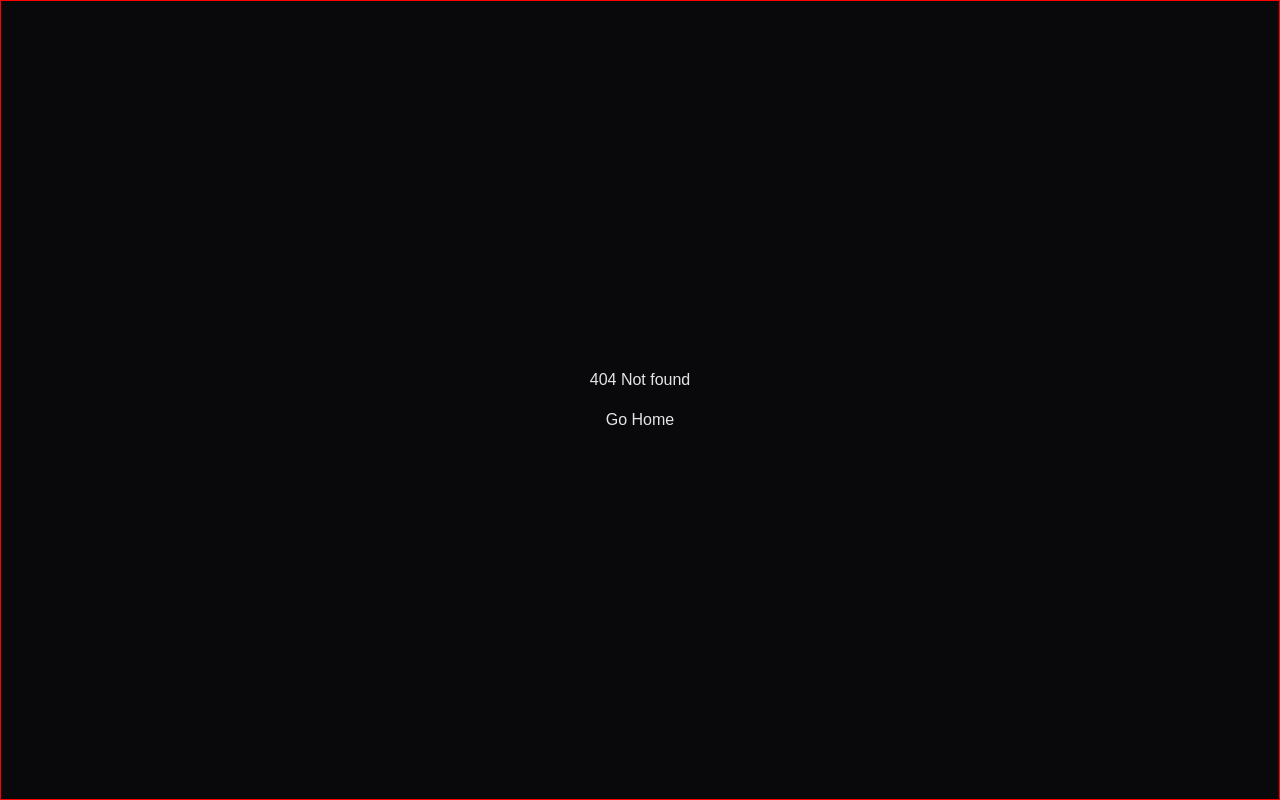
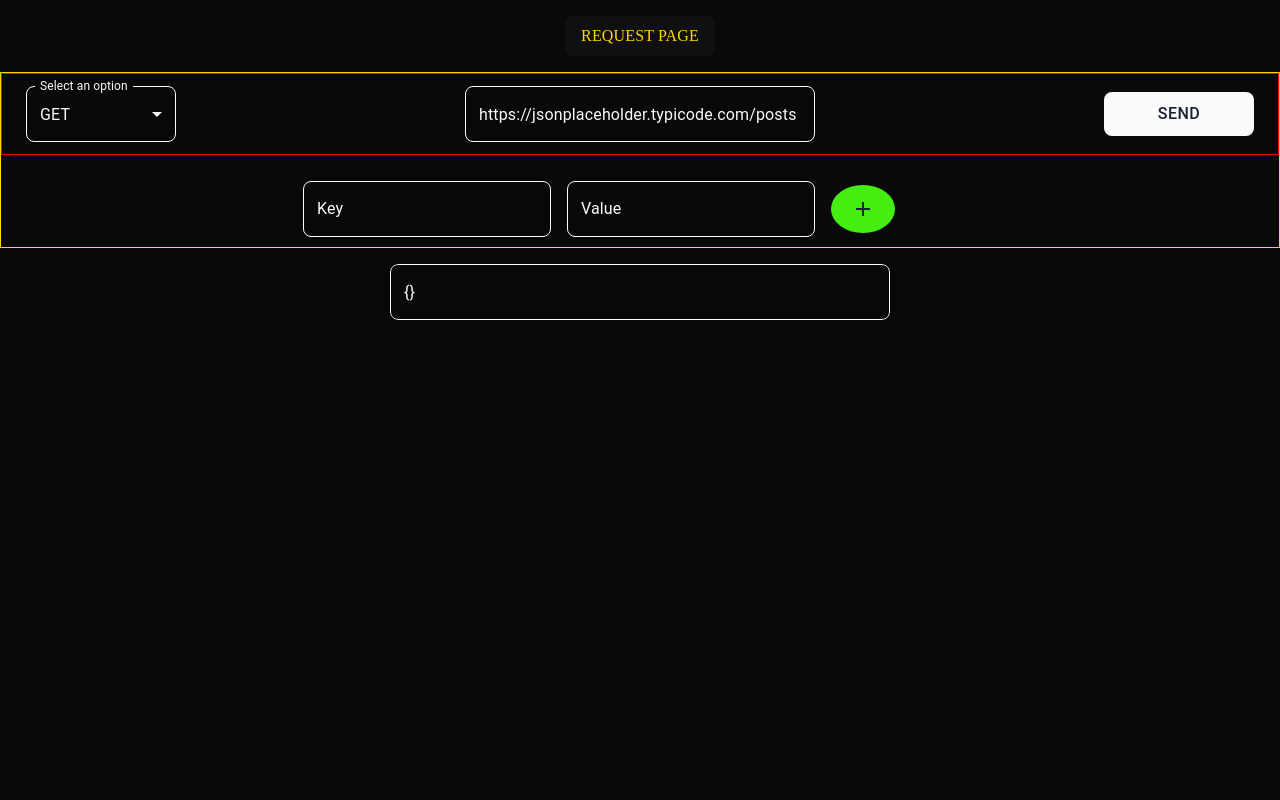
Before and after one commit to Megas-MDN/simple-react-app, a React (Vite) app: page /request in a window 1280 px wide. Before the commit this address had no page. Built offline with nearby package versions, Linux system fonts and the light colour scheme.

Commit message:
feat Cliente request

```diff
--- a/src/App.tsx
+++ b/src/App.tsx
@@ -13,12 +13,17 @@ import InputText from './components/InputText';
 import Select, { IOption } from './components/Select';
 import React from 'react';
 import { Text } from './components/Text';
+import RequestPage from './pages/RequestPage';
 
 const router = createBrowserRouter([
   {
     path: '/',
     element: <Home />,
     errorElement: <Error />,
+  },
+  {
+    path: '/request',
+    element: <RequestPage />,
   },
   {
     path: '/about',
@@ -89,7 +94,7 @@ function Home() {
       <h2>Home</h2>
       <InputText placeholder='Tesy' autoComplete='off' />
       <Select label='Testx ded x' options={options} onChange={handleSelect} />
-      <Button onClick={() => navigate('/about')}>GO about</Button>
+      <Button onClick={() => navigate('/request')}>GO about</Button>
     </div>
   );
 }
--- a/src/components/Flex.tsx
+++ b/src/components/Flex.tsx
@@ -5,6 +5,7 @@ const Flex = styled(MuiStack)({
   flexDirection: 'row',
   justifyContent: 'center',
   alignItems: 'center',
+  width: '100%',
 });
 
 export default Flex;
--- a/src/components/FlexCol.tsx
+++ b/src/components/FlexCol.tsx
@@ -5,6 +5,7 @@ const FlexCol = styled(MuiStack)({
   flexDirection: 'column',
   justifyContent: 'center',
   alignItems: 'center',
+  width: '100%',
 });
 
 export default FlexCol;
--- a/src/components/InputText.tsx
+++ b/src/components/InputText.tsx
@@ -2,7 +2,6 @@ import { TextField } from '@mui/material';
 import { styled } from '@mui/system';
 
 const InputText = styled(TextField)({
-  border: '1px solid #FAFAFA',
   borderRadius: '8px',
   '& .MuiInputBase-root': {
     border: 'none',
@@ -18,7 +17,7 @@ const InputText = styled(TextField)({
   '& .MuiInputBase-input:hover': {
     border: 'none',
   },
-  '& label.Mui-focused': {
+  '& .MuiFormLabel-root': {
     color: '#FAFAFA',
   },
   '& .MuiOutlinedInput-root': {
@@ -28,6 +27,19 @@ const InputText = styled(TextField)({
     '&.Mui-focused fieldset': {
       borderColor: 'transparent',
     },
+    '&:hover .MuiOutlinedInput-notchedOutline': {
+      border: '1px solid #FAFAFA',
+      color: '#FAFAFA',
+    },
+    '& .MuiOutlinedInput-notchedOutline': {
+      border: '1px solid #FAFAFA',
+      color: '#FAFAFA',
+    },
+    '& .MuiOutlinedInput-input.Mui-disabled': {
+      color: '#FAFAFA',
+      '-webkit-text-fill-color': '#FAFAFA',
+      opacity: 0.7,
+    },
   },
 });
 
--- a/src/components/Select.tsx
+++ b/src/components/Select.tsx
@@ -14,7 +14,7 @@ export interface IOption {
 }
 
 export interface ISelect {
-  containerStyles?: SxProps;
+  sx?: SxProps;
   htmlFor?: string;
   labelStyles?: SxProps;
   label?: string;
@@ -26,7 +26,7 @@ export interface ISelect {
 }
 
 const Select = ({
-  containerStyles = {
+  sx = {
     maxWidth: '250px',
   },
   htmlFor = '',
@@ -42,7 +42,7 @@ const Select = ({
     <FormControl
       fullWidth
       sx={{
-        ...containerStyles,
+        ...sx,
       }}
     >
       <InputLabel
--- a/src/stores/useClientFetch.ts
+++ b/src/stores/useClientFetch.ts
@@ -0,0 +1,49 @@
+import { StateCreator, create } from 'zustand';
+import { persist, createJSONStorage } from 'zustand/middleware';
+import fetch from '../services/fetchService';
+
+interface IRequest {
+  url: string;
+  method: string;
+  data?: any;
+  auth?: any;
+}
+export interface IClientFetchStore {
+  isLoading: boolean;
+  error: string;
+  data: any;
+  sendRequest: ({ url, method, data, auth }: IRequest) => void;
+}
+
+interface IInitState {
+  isLoading: boolean;
+  error: string;
+  data: any;
+}
+
+const INIT_STATE: IInitState = {
+  isLoading: false,
+  error: '',
+  data: {},
+};
+
+const myMiddlewares = (f: StateCreator<IClientFetchStore>) =>
+  persist(f, {
+    name: 'clientFetchStore',
+    storage: createJSONStorage(() => localStorage),
+  });
+
+export const useClientFetch = create<IClientFetchStore>()(
+  myMiddlewares((set, _get) => ({
+    ...INIT_STATE,
+    sendRequest: async ({ url, method, data, auth }) => {
+      set(() => ({ isLoading: true }));
+      const response = await fetch.app({ url, method, data, auth });
+      set(() => ({
+        isLoading: false,
+        error: response.message || '',
+        data: response,
+      }));
+    },
+  }))
+);
```
Also changed, not shown: src/pages/components/CustomHeader.tsx (renamed from src/pages/components/CustomHeader.ts).
